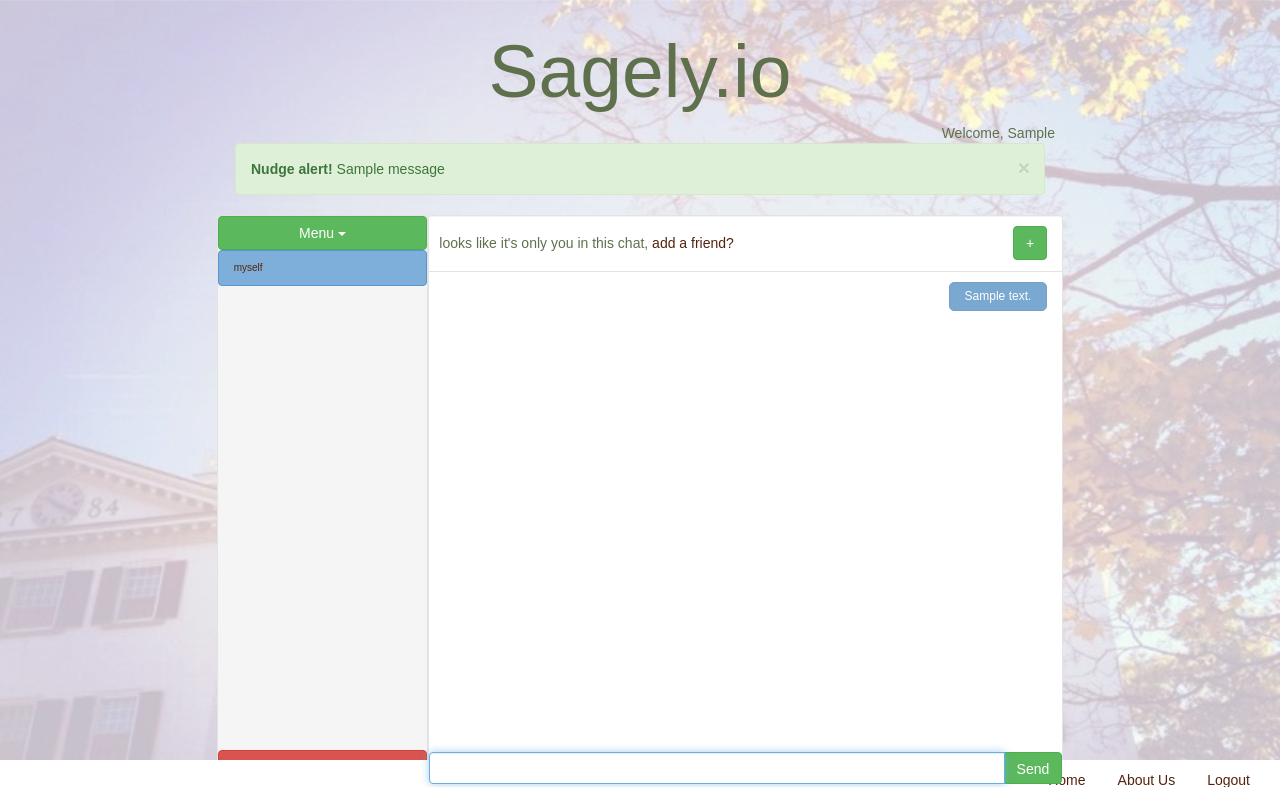
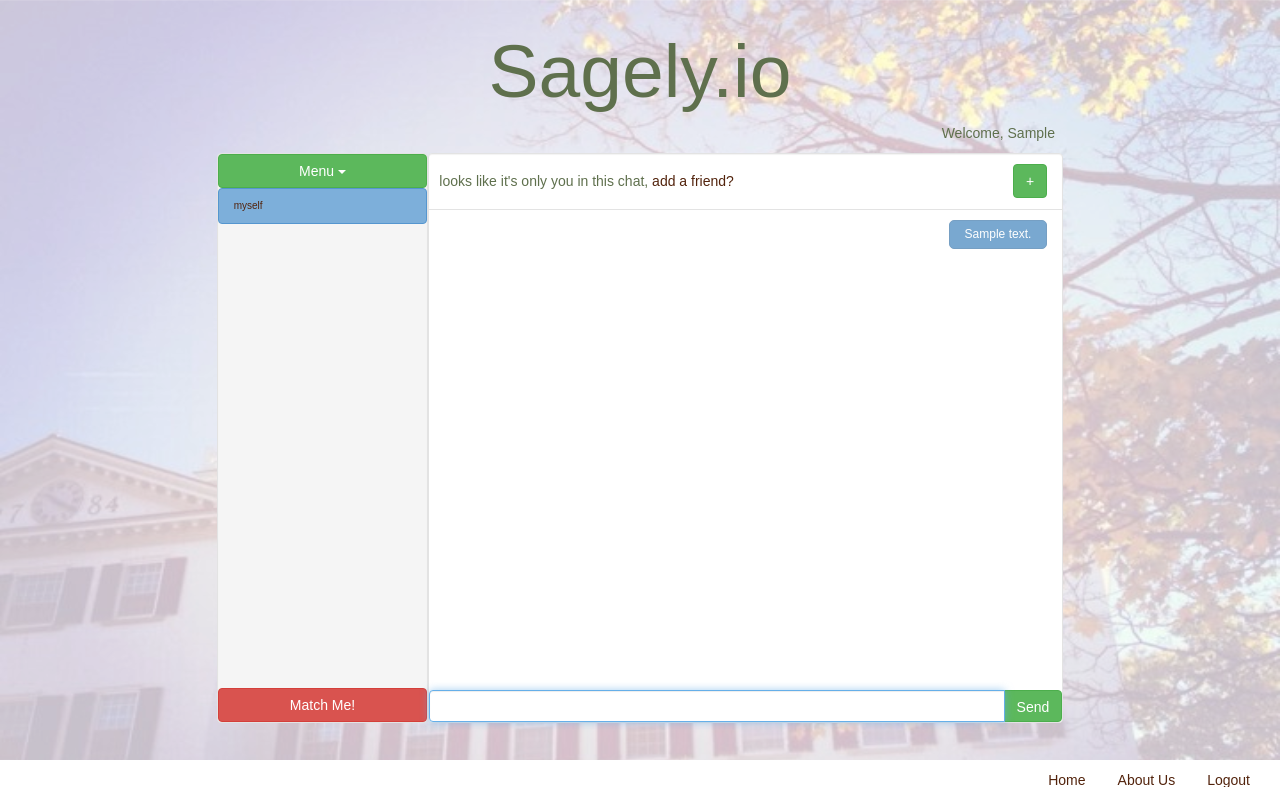
Before and after one commit to atong518/snak, a Django app: page /chat/ in a window 1280 px wide. Shown: the top 787 px of the page. Run offline with Django 3.2, Linux system fonts and the light colour scheme; a user stored in the database is signed in; tables that the repository leaves empty hold one stand-in row (values such as "Sample post"); one stand-in notice (Sample message) is shown; parts of the project's set-up code (start-up, migrations or seed data) failed here and were passed over; some libraries are stand-ins or nearby versions.

Commit message:
nudge alerts:

```diff
--- a/snakd/apps/chat/views.py
+++ b/snakd/apps/chat/views.py
@@ -39,7 +39,8 @@ def chat(request):
     # get all users matched with the logged-in user
     matched_users = GenericUser.objects.all() #CHANGE THIS ONCE WE HAVE A WAY TO GET MATCHED USERS
 
-
+    nudged = False
+    message = ""
     # Nudge person logic
     if request.method == "POST" and request.POST.get("reported-name") and request.POST.get("selected-thread-id"):
         # get user email
@@ -48,10 +49,12 @@ def chat(request):
         firstname = request.POST.get("reported-name").split(" ")[0]
         lastname = request.POST.get("reported-name").split(" ")[1]
         nudgedUser = thread.members.filter(firstname=firstname, lastname=lastname).first()
-
         # if last message sent by nudgedUser in this thread (or if they haven't sent a message
         # in this thread) is > 5 days ago, and nudgedUser last_nudged is > 5 days ago, send
         # email to nudgedUser.email
+
+        nudged = True
+        message = firstname + " " + lastname + " was nudged. You're not pushy at all.."
 
         message_text = request.POST.get("reported-name") + " email=" + nudgedUser.email + " has been nudged!"
         messages.add_message(request, messages.INFO, message_text)
@@ -59,7 +62,8 @@ def chat(request):
     return render(request,
                   'messages/chat.html',
                   {'inbox_threads' : inbox,
-                   'matched_users' : matched_users})
+                   'matched_users' : matched_users,
+                   'messages' : message})
 
 def check_for_new_messages(request):
     if request.method == 'POST' and len(request.POST.get('thread_id')) > 0:
--- a/static/messages/js/chat.js
+++ b/static/messages/js/chat.js
@@ -66,7 +66,12 @@ $(document).ready(function(){
       $('#btn-send-message').submit();
       return false;
     }
+
   });
+
+  window.onload = function() {
+    $("#alert-message").delay(3000).fadeOut();
+  }
 
   // start all threads as hidden
   $('.thread').each(function() {
@@ -175,15 +180,15 @@ $(document).ready(function(){
 	  addToThread();
 
 	  return false;
-      });
+  });
 
   // report person members population
-  $("#reportAPersonModal").on('shown.bs.modal', function() {
+  $("#reportAPersonModal").on('show.bs.modal', function() {
 	  getDropdownMembersOfThread("#members-to-report");
   });
 
   // nudge person members population
-  $("#nudgeAPersonModal").on('shown.bs.modal', function() {
+  $("#nudgeAPersonModal").on('show.bs.modal', function() {
 	  getDropdownMembersOfThread("#members-to-nudge");
   });
 
--- a/templates/messages/chat.html
+++ b/templates/messages/chat.html
@@ -37,12 +37,10 @@ function getMatchedUserEmails() {
 {% block content %}
 <div class="row col-md-offset-2 col-md-8" id="chatroom-messages-row">
   {% if messages %}
-  {% for message in messages %}
-  <div class="alert alert-success alert-dismissible fade in" role="alert">
+  <div class="alert alert-success alert-dismissible fade in" role="alert" id="alert-message">
     <button type="button" class="close" data-dismiss="alert" aria-label="Close"><span aria-hidden="true">×</span></button>
-    <strong>Nudge alert!</strong> {{ message }}
+    <strong>Nudge alert!</strong> {{ messages }}
   </div>
-  {% endfor %}
   {% endif %}
 </div>
 
@@ -131,6 +129,15 @@ function getMatchedUserEmails() {
 	</div>
     </div>
     </div>
+
+  <!--
+  {% if messages %}
+  <div class="panel panel-default" id="confirmation-panel">
+    <div class="panel-body">{{ message }}</div>
+  </div>
+  {% endif %}
+  -->
+
     <div id="message-box" class="row" style="margin-bottom: 5px;">
       <!--previously sent/received messages-->
       <div id="message-content">
@@ -310,7 +317,7 @@ function getMatchedUserEmails() {
 	  {% csrf_token %}
 	  <p>Someone a little slow on the response?  Would you like us to give the following a little nudge for you? <div id="members-to-nudge"></div></p>
 	  <br>
-	  <button type="submit" value="Send" class="btn btn-primary" id="nudge-a-person-button" onclick="confirmation()">Wink wink, nudge nudge :)</button>
+	  <button type="submit" value="Send" class="btn btn-primary" id="nudge-a-person-button">Wink wink, nudge nudge :)</button>
 	</form>
       </div>
     </div>
```
Also changed, not shown: static/messages/css/chat.css (+8 -0 lines).
